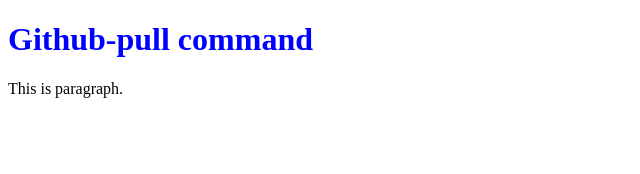
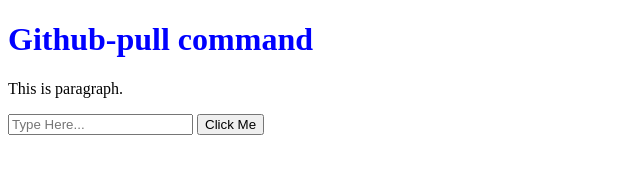
Before and after one commit to afshanAptech/pullRepo2407a, a plain HTML site: page index.html in a window 1280 px wide. Shown: the whole page, without its empty margins (0-640 px from the left). Drawn offline with Linux system fonts and the light colour scheme.

Commit message:
changes in file

```diff
--- a/index.html
+++ b/index.html
@@ -8,5 +8,7 @@
 <body>
     <h1 style="color:blue;">Github-pull command</h1>
     <p>This is paragraph.</p>
+    <input type="text" placeholder="Type Here...">
+    <button>Click Me</button>
 </body>
 </html>
```
